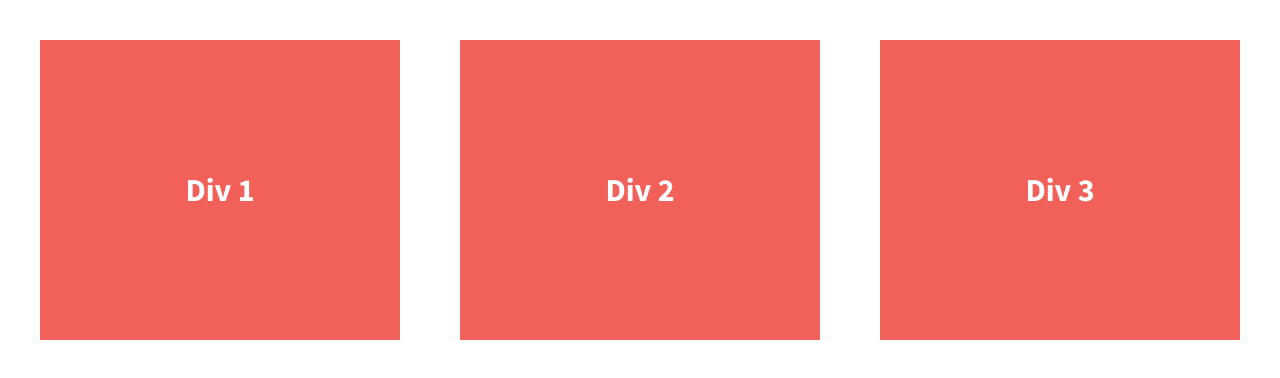
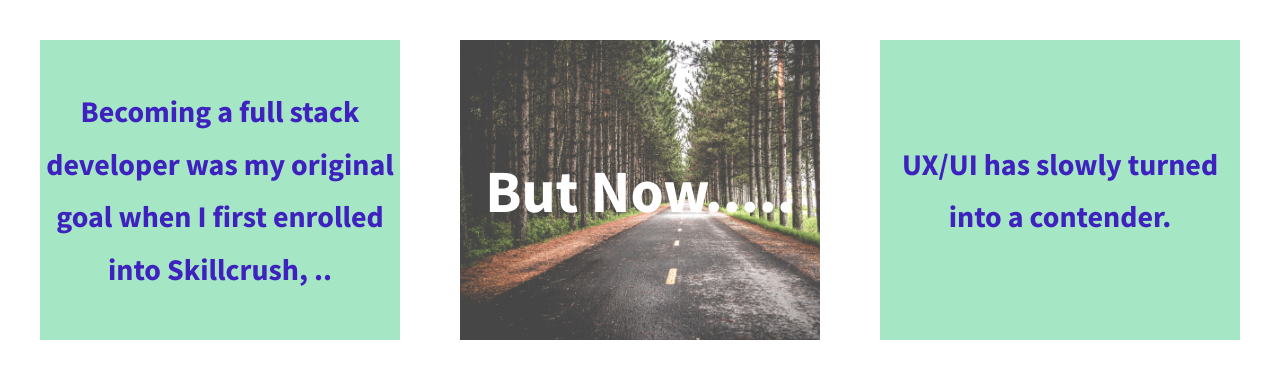
Before and after one commit to Gremlin4544/flexbox-divs, a plain HTML site: page index.html in a window 1280 px wide. Drawn offline with nearby package versions, Linux system fonts and the light colour scheme.

Commit message:
custom changes to css and index files

```diff
--- a/css/main.css
+++ b/css/main.css
@@ -115,12 +115,27 @@ body {
   justify-content: space-between;
 }
 
-.div-1, .div-2, .div-3 {
+.div-1, .div-3 {
   /*give the divs a width of 30%, add display:flex, set justify-content and align-items to center*/
-  color: #fff;
-  line-height: 1.5em;
-  font-size: 1.6em;
-  background-color: #f16059;
+  color: rgb(62, 33, 190);
+  line-height: 1.75em;
+  font-size: 1.5em;
+  background: rgba(32, 196, 108, 0.4);
+  height: 300px;
+  width: 30%;
+  display: flex;
+  justify-content: center;
+  align-items: center;
+  text-align: center;
+}
+
+.div-2 {
+  color:#fff;
+  line-height: 1.75em;
+  font-size: 3em;
+  text-transform: capitalize;
+  background: url("/img/bkgd.jpg");
+  background-size: cover;
   height: 300px;
   width: 30%;
   display: flex;
--- a/index.html
+++ b/index.html
@@ -23,13 +23,13 @@
 
         <section class="wrapper">
             <div class="div-1">
-                Div 1
+                Becoming a full stack developer was my original goal when I first enrolled into Skillcrush, ..
             </div>
             <div class="div-2">
-                Div 2
+                but now.....
             </div>
             <div class="div-3">
-                Div 3
+                UX/UI has slowly turned into a contender.
             </div>
         </section>
 
```
